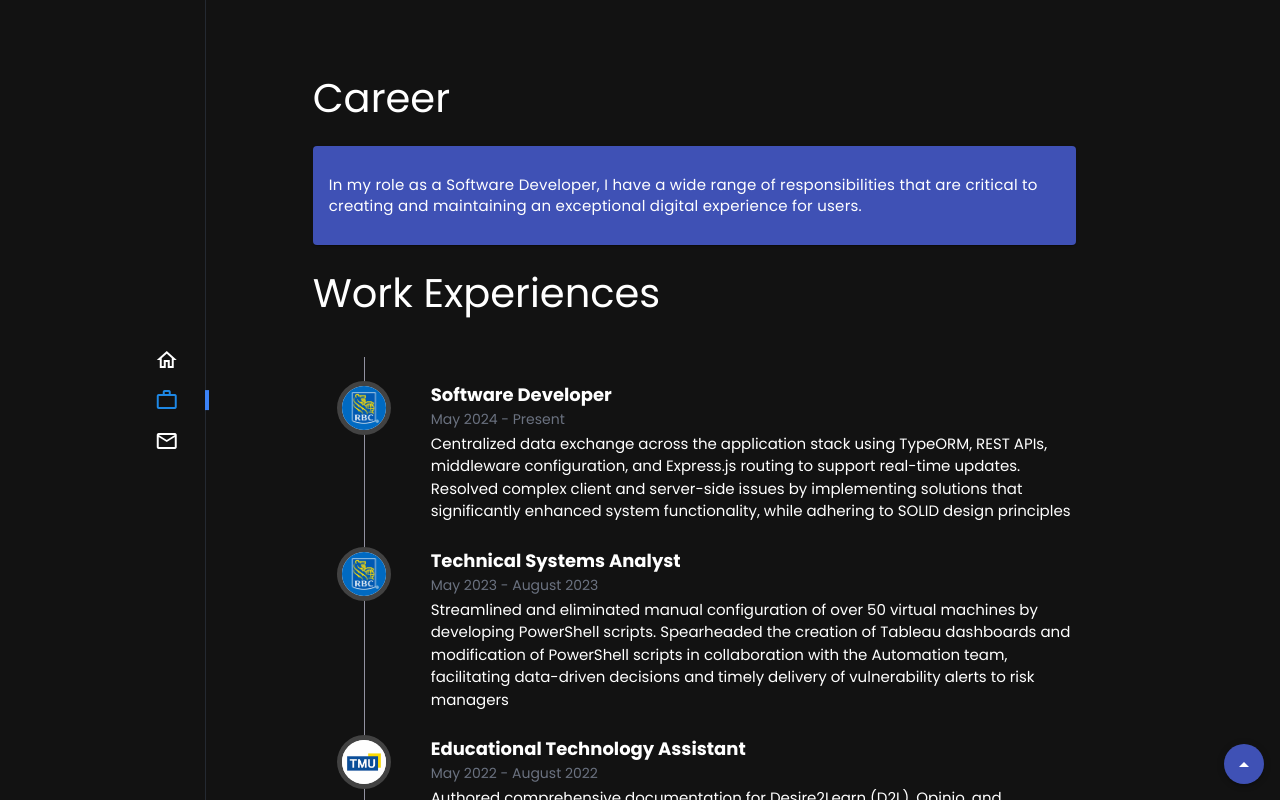
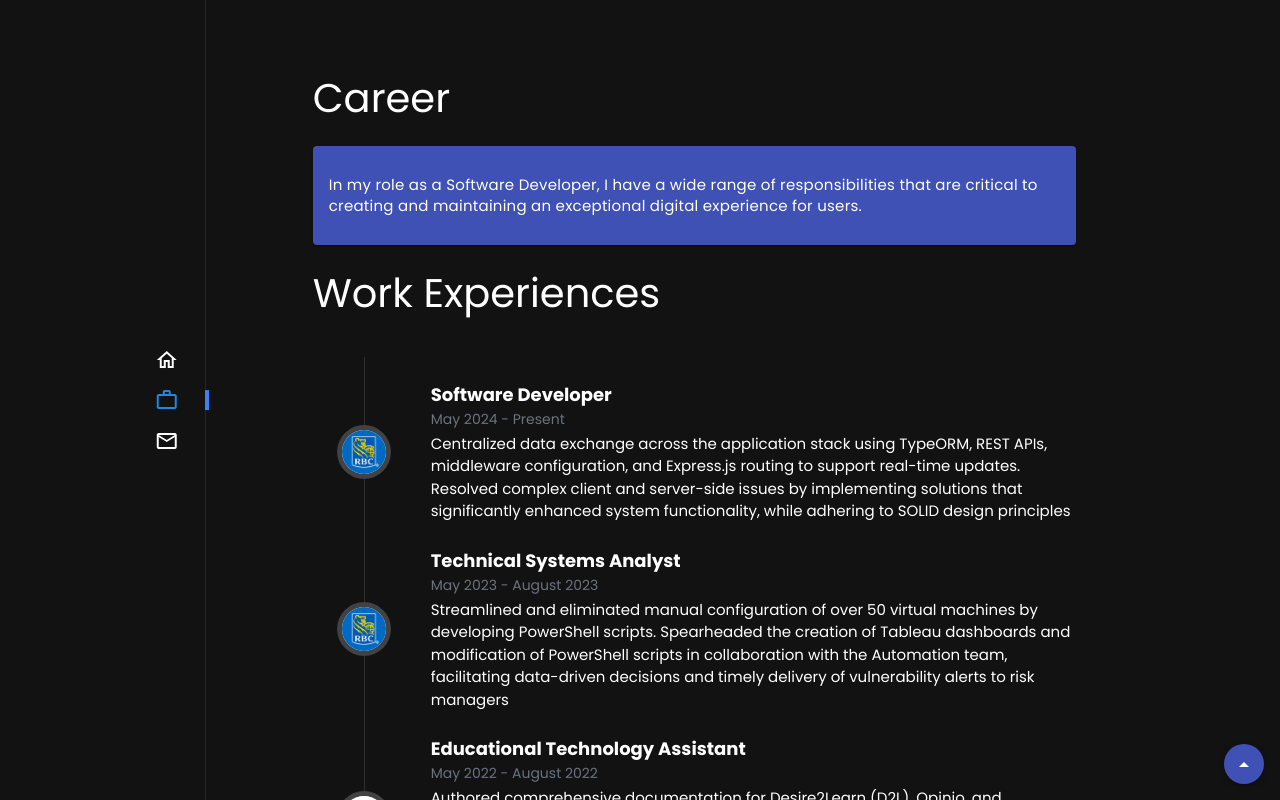
Before and after one commit to helentran64/personal-website, a Vue app: page /work-experiences in a window 1280 px wide. Shown: the top 800 px of the page. Built offline with nearby package versions, Linux system fonts and the light colour scheme.

Commit message:
made changes to timeline

```diff
--- a/src/assets/main.css
+++ b/src/assets/main.css
@@ -7,7 +7,8 @@
 }
 
 body {
-  background-color: #121212;;
+  background-color: #121212;
+  overflow: hidden;
 }
 
 .subHeadings {
--- a/src/components/WorkExperiences.vue
+++ b/src/components/WorkExperiences.vue
@@ -13,8 +13,7 @@
 
     <h1 class="subHeadings">Work Experiences</h1>
     <v-timeline
-      align="start"
-      line-color="#9292a1"
+      line-color="gray-700"
       line-thickness="0.2"
       side="end"
       class="tw-my-10"
```
